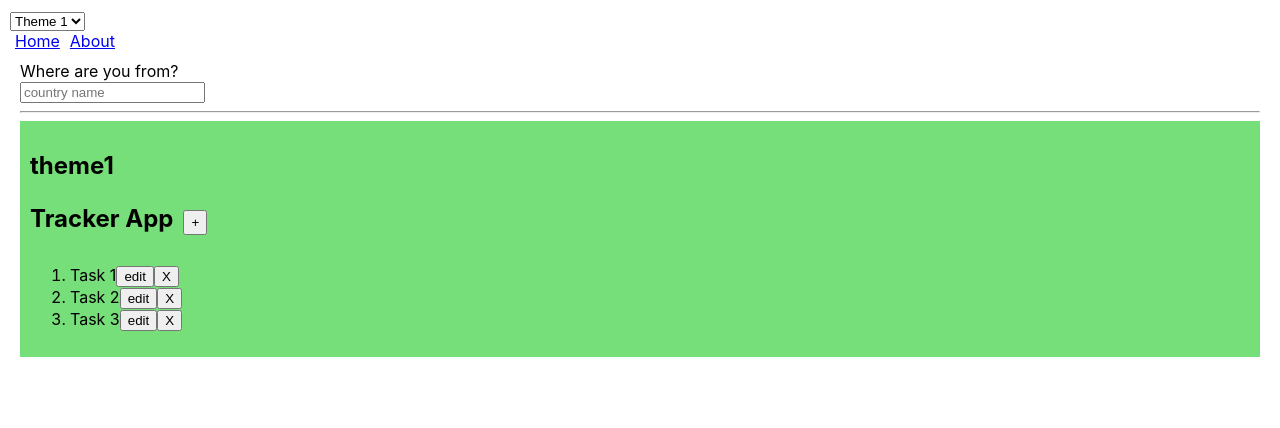
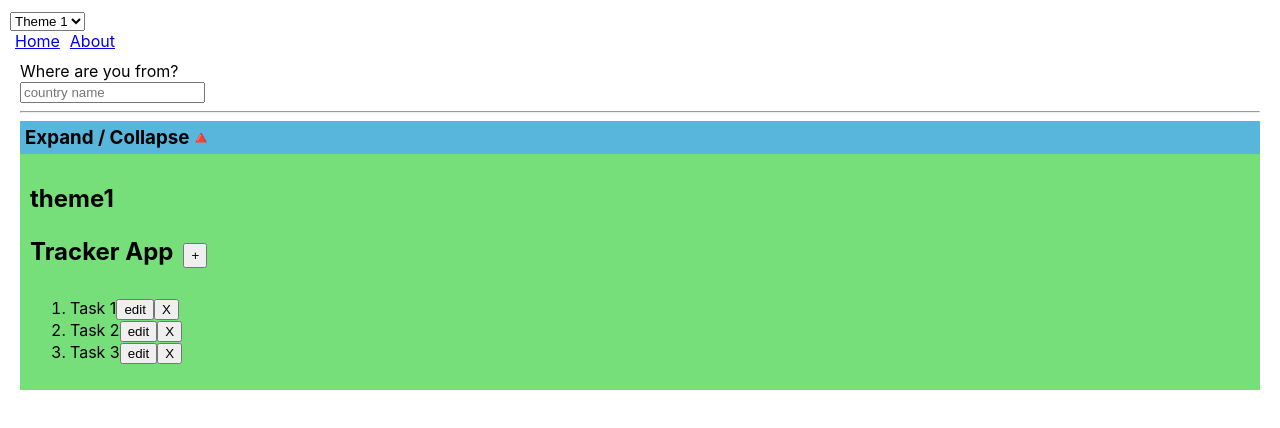
Before and after one commit to rajeshpillai/react-training-internal, a React (Create React App) app: page / in a window 1280 px wide. Shown: the top 428 px of the page. Built offline with nearby package versions, Linux system fonts and the light colour scheme.

Commit message:
Component: Expand/collapse

```diff
--- a/src/App.js
+++ b/src/App.js
@@ -1,11 +1,13 @@
 import React from 'react';
-import './App.css';
+import { BrowserRouter as Router, Route, Link } from "react-router-dom";
 import TrackerApp from './klass/tracker-app';
 import AboutUs from './components/aboutus';
 import AutoComplete from './components/autocomplete';
 import ThemeProvider from './context/context-provider';
-import { BrowserRouter as Router, Route, Link } from "react-router-dom";
+import Expandable from './components/expandable';
+
 import countries from './data/countries';
+import './App.css';
 
 class App extends React.Component {
   state = {
@@ -98,6 +100,13 @@ class App extends React.Component {
                 onItemSelected={this.onCountrySelected}
                 data={countries} />
               <hr />
+
+              <Expandable>
+                <Expandable.Header>Expand / Collapse</Expandable.Header>
+
+                <Expandable.Body>Content goes here</Expandable.Body>
+              </Expandable>
+
               <TrackerApp {...routeProps}
                 onTaskDelete={this.onTaskDelete}
                 onToggleEdit={this.onToggleEdit}
--- /dev/null
+++ b/src/components/expandable/body.js
@@ -0,0 +1,7 @@
+import React, {useContext} from 'react';
+import { ExpandableContext } from '.';
+
+export default function Body({ children }) {
+  const { expanded } = useContext(ExpandableContext);
+  return expanded ? <div className="body">children</div> : null;
+}
--- /dev/null
+++ b/src/components/expandable/header.js
@@ -0,0 +1,14 @@
+import React, { useContext } from 'react';
+import { ExpandableContext } from './index';
+import Icon from './icon';
+
+export default function Header({ children }) {
+  const { toggle } = useContext(ExpandableContext);
+  return (
+    <h3
+      className="header"
+      onClick={toggle}>{children}
+      <Icon />
+    </h3>
+  );
+}
--- /dev/null
+++ b/src/components/expandable/icon.js
@@ -0,0 +1,11 @@
+import React, { useContext } from 'react';
+import { ExpandableContext } from '.';
+
+export default function Icon({ children }) {
+  const { expanded } = useContext(ExpandableContext);
+  return (
+    expanded ?
+      <span>🔻</span>
+      : <span>🔺</span>
+  );
+}
--- /dev/null
+++ b/src/components/expandable/index.js
@@ -0,0 +1,30 @@
+import React, { useState, createContext } from 'react';
+import Header from './header';
+import Body from './body';
+import Icon from './icon';
+
+import './style.css';
+
+export const ExpandableContext = createContext();
+const { Provider } = ExpandableContext;
+
+export default function Expandable({ children }) {
+  const [expanded, setExpanded] = useState(false);
+  const toggle = () => {
+    setExpanded(prevExpanded => !expanded);
+  }
+  const value = () => {
+    return {
+      expanded,
+      toggle
+    }
+  }
+  return (
+    <Provider value={value()}>
+      {children}
+    </Provider>
+  );
+}
+
+Expandable.Header = Header;
+Expandable.Body = Body;
--- /dev/null
+++ b/src/components/expandable/style.css
@@ -0,0 +1,19 @@
+.expandable {
+
+}
+
+.header{
+  padding: 5px;
+  background-color: #58B6DC;
+  margin: 0;
+}
+
+.header span {
+  position: relative;
+  right: 0;
+}
+.body {
+  margin: 0;
+  border: 1px solid #58B6DC;
+  padding: 5px;
+}
```
